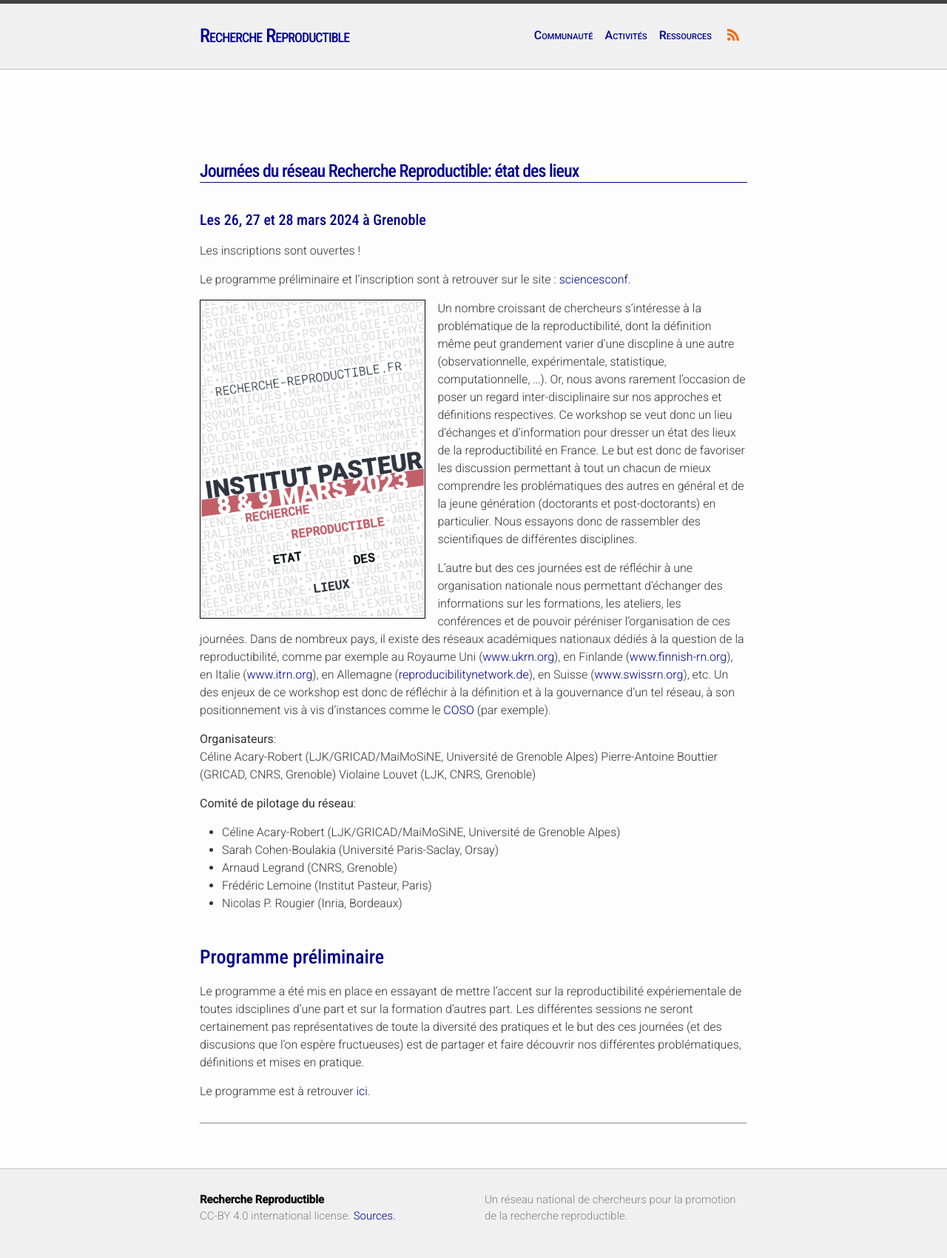
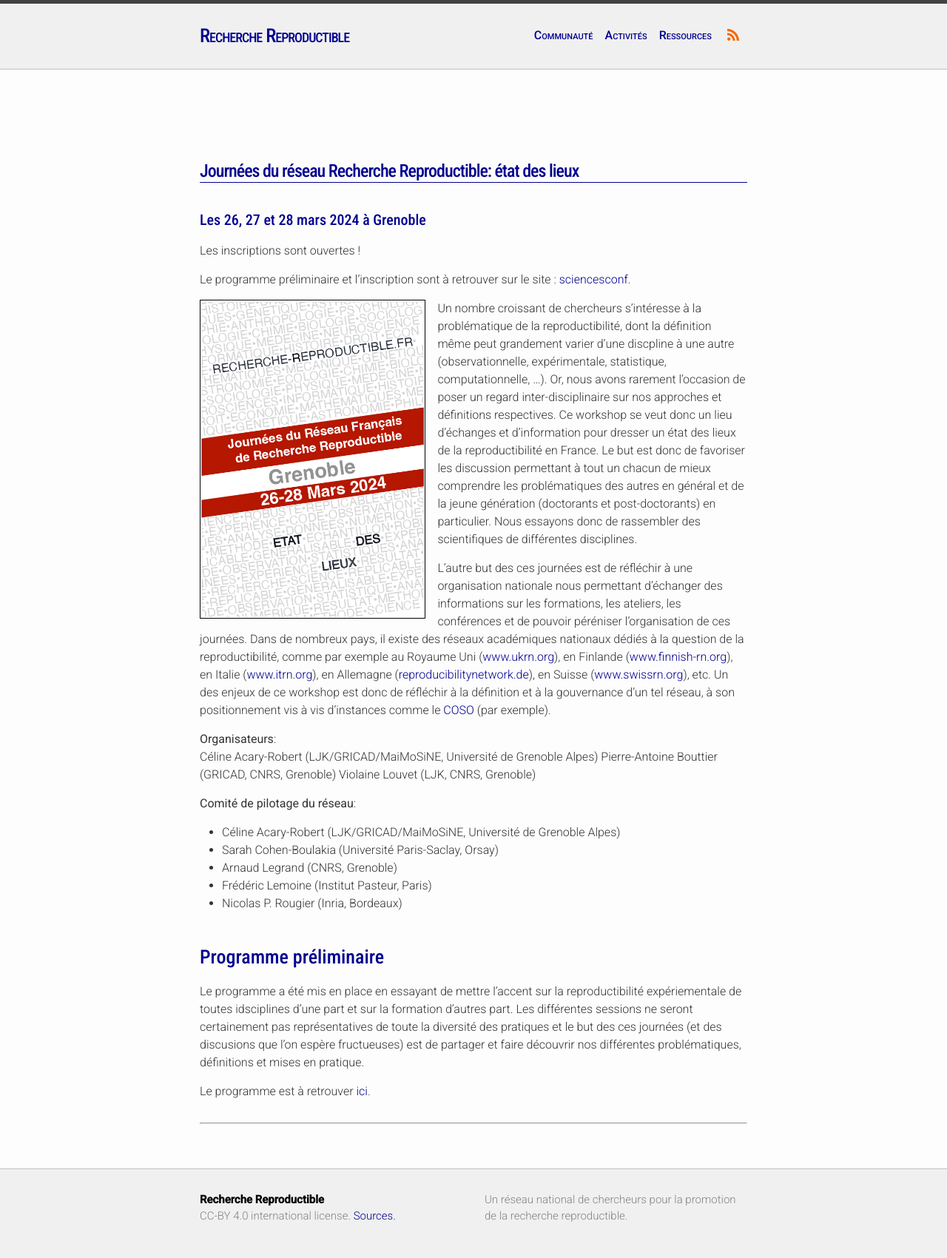
Before and after one commit to FR-RN/FR-RN, a Jekyll site: the page built from rr-days-2024.md, in a window 1280 px wide. Shown: the whole page at 74% size. Built offline with Jekyll 4.4.1, drawn with Linux system fonts in a browser that asks for light colours; some web fonts are replaced.

Commit message:
Correction affiche

```diff
--- a/rr-days-2024.md
+++ b/rr-days-2024.md
@@ -13,7 +13,7 @@
 Le programme préliminaire et l'inscription sont à retrouver sur le site :
 [sciencesconf](https://jrfrr-2024.sciencesconf.org/).
 
-[![](../assets/images/recherche-reproductible.png){: style="border: 1px solid black; width: 41%; float: left; margin-right: 1em;" }](../assets/images/recherche-reproductible.pdf)
+[![](../assets/images/recherche-reproductible-affiche-2024.png){: style="border: 1px solid black; width: 41%; float: left; margin-right: 1em;" }](../assets/images/recherche-reproductible-affiche-2024.pdf)
 
 Un nombre croissant de chercheurs s’intéresse à la problématique de la
 reproductibilité, dont la définition même peut grandement varier d’une
```
